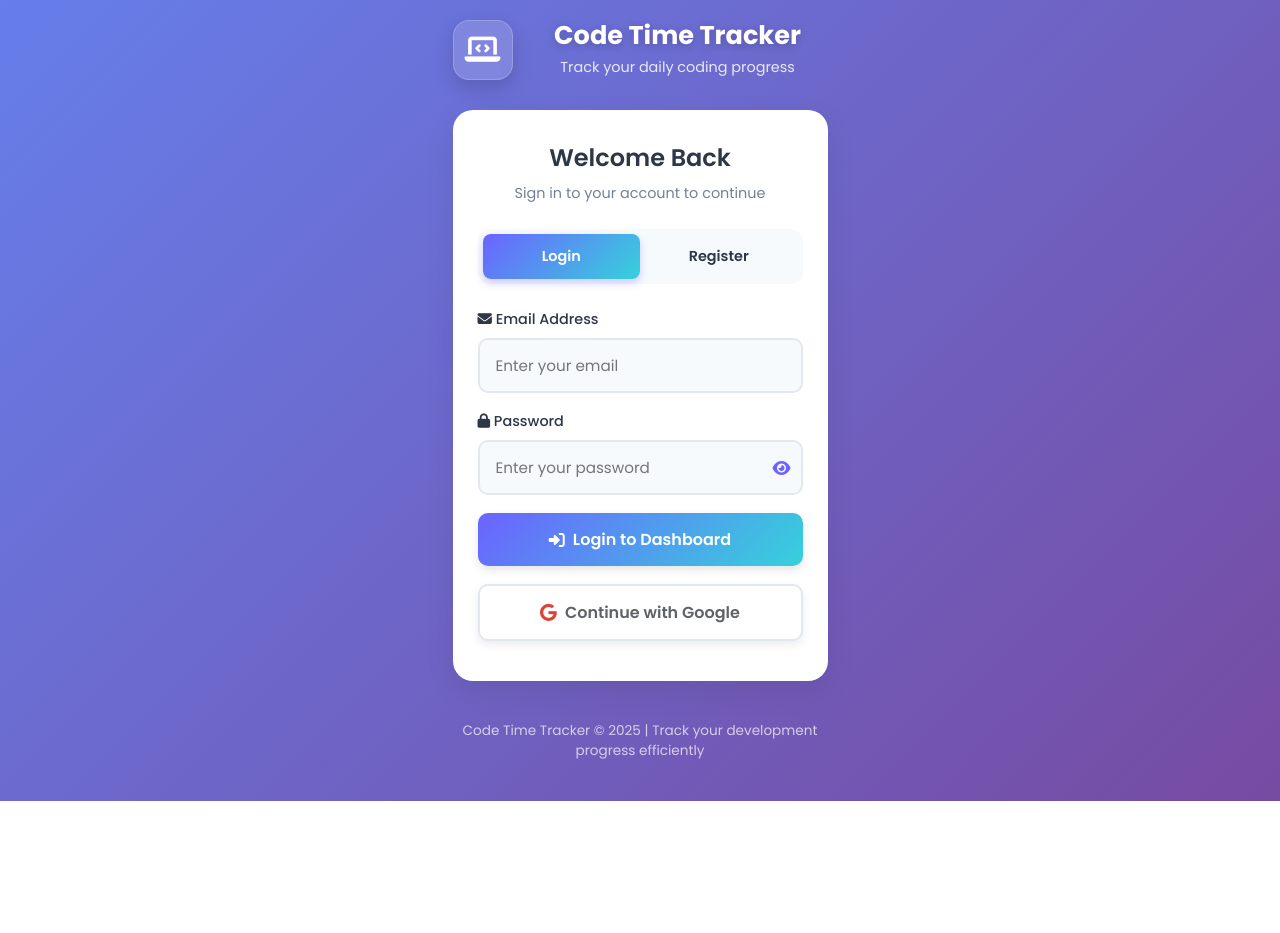
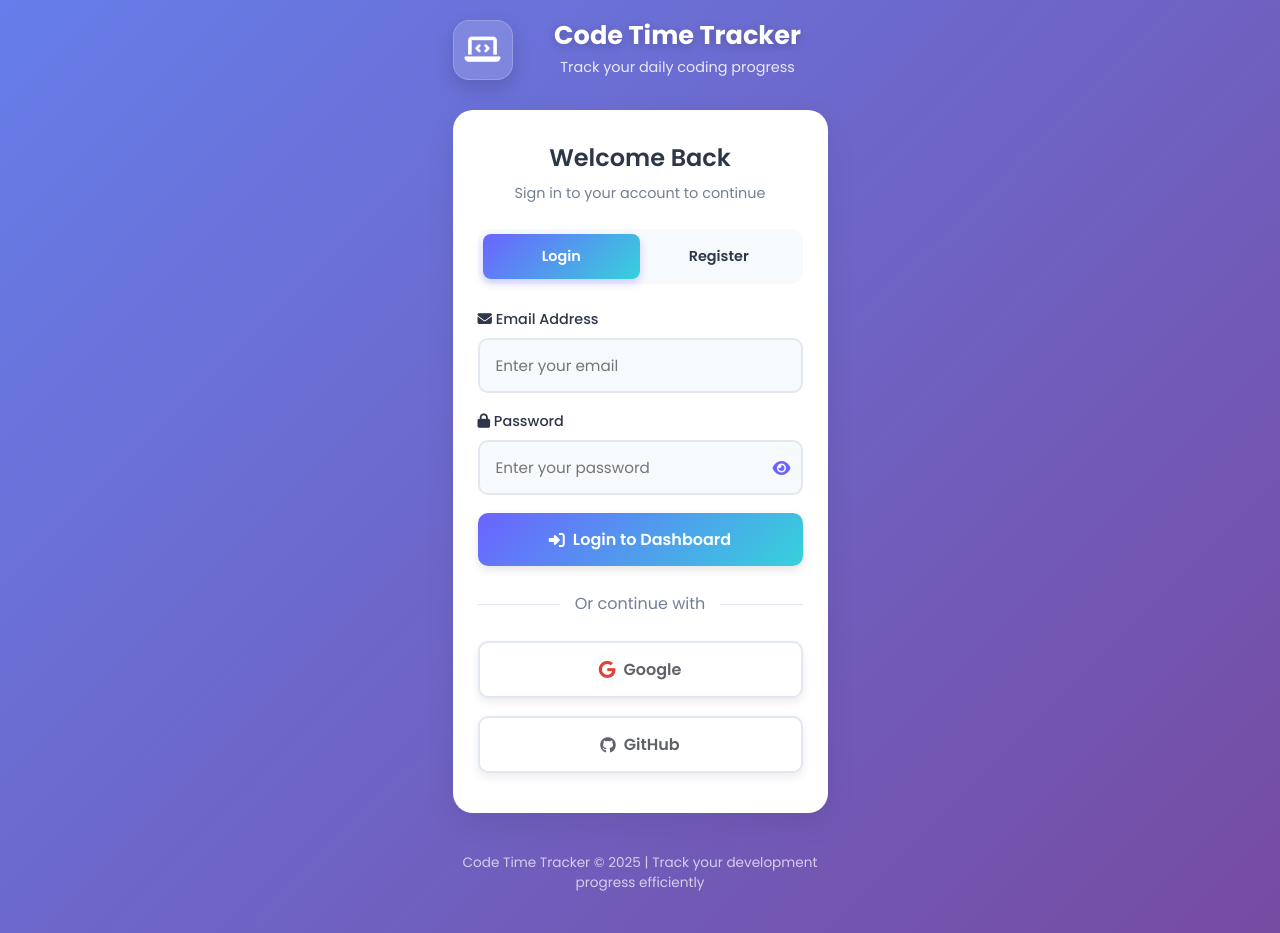
Before and after one commit to JohnBrittoV/InsideTracker, a plain HTML site: page index.html in a window 1280 px wide. Before the commit the page ends 801 px from the top, so only its background shows below. Drawn offline with Linux system fonts and the light colour scheme.

Commit message:
add git login buttons to login and register forms

```diff
--- a/Styles/style.css
+++ b/Styles/style.css
@@ -277,7 +277,30 @@ body{
     box-shadow: 0 6px 15px rgba(108, 99, 255, 0.4);
 }
 
-.google-auth-btn{
+.divider{
+    text-align: center;
+    margin: 25px 0;
+    position: relative;
+    color: #718096;
+}
+
+.divider::before{
+    content: '';
+    position: absolute;
+    top: 50%;
+    left: 0;
+    right: 0;
+    height: 1px;
+    background: #E3E8F0;
+}
+
+.divider span{
+    background: var(--card-bg);
+    padding: 0 15px;
+    position: relative;
+}
+
+.google-auth-btn, .github-btn{
     width: 100%;
     padding: 14px;
     border: 2px solid #E2E8F0;
@@ -296,7 +319,7 @@ body{
     color: #5F6368;
 }
 
-.google-auth-btn:hover{
+.google-auth-btn:hover, .social-btn:hover{
     transform: translateY(-2px);
     box-shadow: 0 6px 14px rgba(0, 0, 0, 0.12);
     background-color: #F8F9FA;
@@ -307,6 +330,22 @@ body{
     color: #DB4437;
     font-size: 1.1rem;
 }
+/*
+.social-btn{
+    flex:1;
+    padding: 14px;
+    border: 2px solid #E2E8F0;
+    border-radius: 12px;
+    background: var(--light);
+    color: var(--dark);
+    font-weight: 500;
+    cursor: pointer;
+    transition: all 0.3s ease;
+    display: flex;
+    align-items: center;
+    justify-content: center;
+    gap: 8px;
+} */
 
 .footer{
     text-align: center;
--- a/index.html
+++ b/index.html
@@ -73,10 +73,20 @@
                     <i class="fas fa-sign-in-alt"></i> Login to Dashboard
                 </button>
 
+                <div class="divider">
+                    <span>Or continue with</span>
+                </div>
+
                 <!-- Google Auth Button -->
                 <button class="google-auth-btn" onclick="googleAuth()">
                     <i class="fab fa-google"></i>
-                    Continue with Google
+                    Google
+                </button>
+
+                <!-- Github Login -->
+                <button class="social-btn github-btn">
+                    <i class="fab fa-github"></i>
+                    GitHub
                 </button>
             </div>
 
@@ -140,10 +150,21 @@
                     Create Account
                 </button>
 
+                <div class="divider">
+                    <span>Or continue with</span>
+                </div>
+
                 <button class="google-auth-btn" onclick="googleAuth()">
                     <i class="fab fa-google"></i>
-                    Continue with Google
+                    Google
                 </button>
+
+                <!-- Github Login -->
+                <button class="social-btn github-btn">
+                    <i class="fab fa-github"></i>
+                    GitHub
+                </button>
+
             </div>
         </div>
 
```
